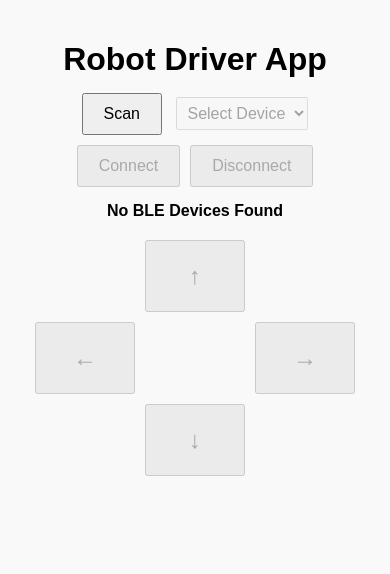
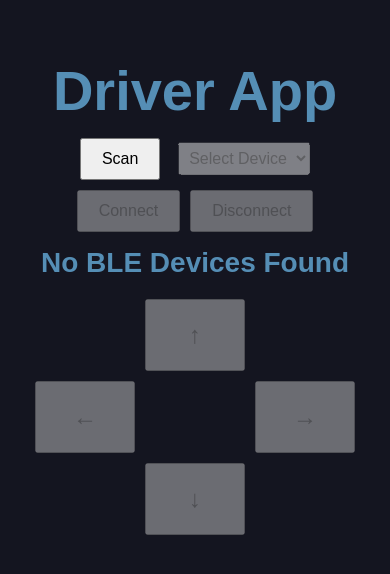
Before and after one commit to Dipto9999/Self_Balancing_Robot, a Flask app: page / in a window 390 px wide. Shown: the top 574 px of the page. Run offline with Flask 3, Linux system fonts and the light colour scheme.

```diff
--- a/Flask_BLE/static/css/style.css
+++ b/Flask_BLE/static/css/style.css
@@ -1,9 +1,11 @@
 body {
   font-family: Arial, sans-serif;
+  font-size: 28px;
+  color: rgb(85, 142, 181);
   text-align: center;
   margin: 0;
   padding: 20px;
-  background-color: #f9f9f9;
+  background-color:rgb(20, 21, 32);
 }
 
 h1 {
--- a/Flask_BLE/static/js/script.js
+++ b/Flask_BLE/static/js/script.js
@@ -97,6 +97,8 @@ connectButton.addEventListener('click', () => {
 
 /* Disconnecting from Device */
 disconnectButton.addEventListener('click', () => {
+    statusLabel.textContent = "Disconnecting...";
+
     fetch('/disconnect') // Send Disconnect Request
     .then(res => res.json()) // Parse JSON Response
     .then(data => { // Update Status Label
--- a/Flask_BLE/templates/index.html
+++ b/Flask_BLE/templates/index.html
@@ -7,7 +7,7 @@
 </head>
 
 <body>
-  <h1>Robot Driver App</h1>
+  <h1>Driver App</h1>
 
   <!-- Device Section -->
   <div class="device-section">
```
Also changed, not shown: Flask_BLE/README.md (added).
